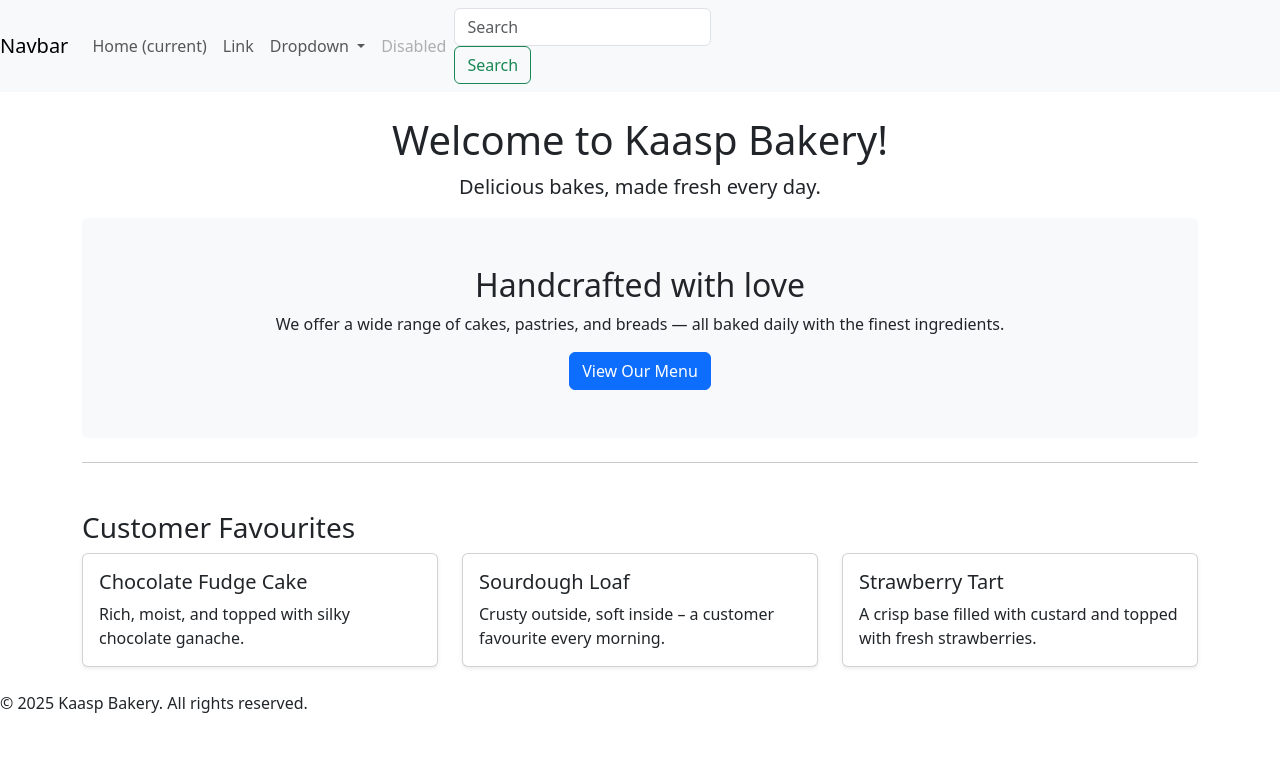
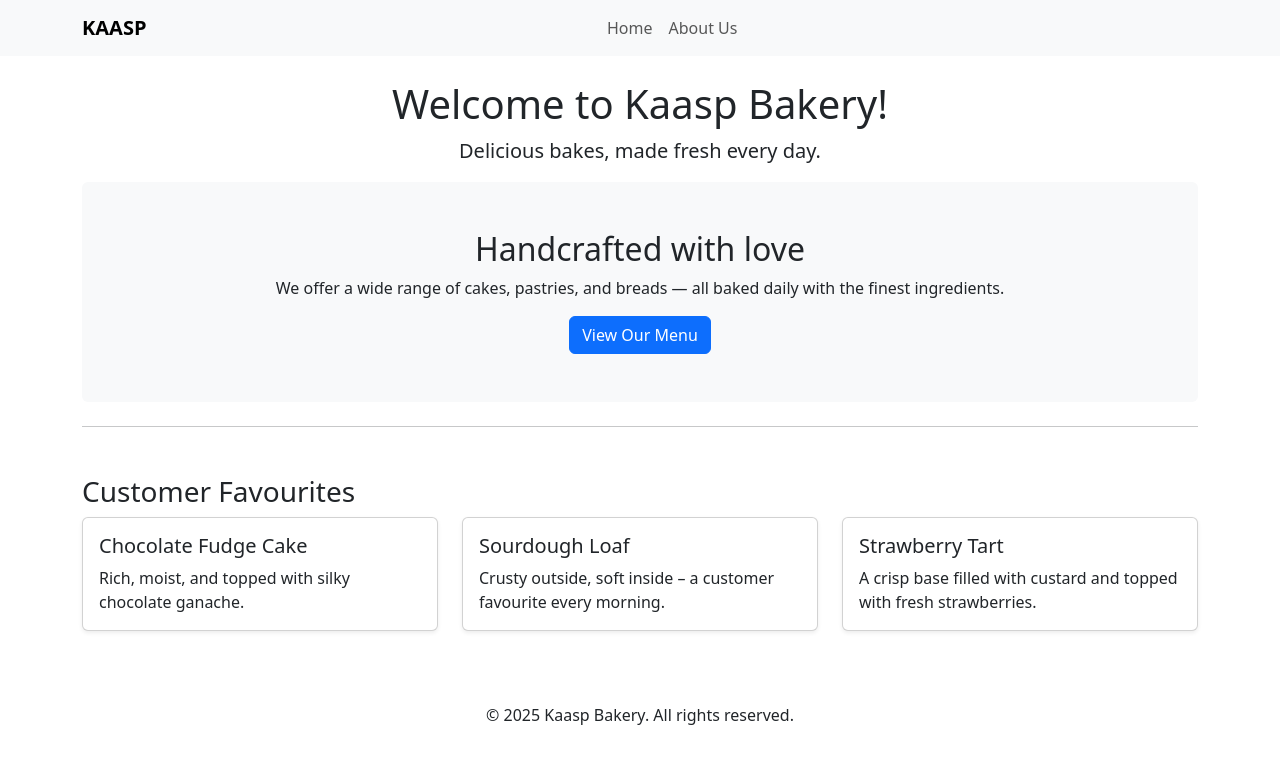
Before and after one commit to aimanaa6/final_project, a Flask app: page / in a window 1280 px wide. Shown: the top 764 px of the page. Run offline with Flask 3, Linux system fonts and the light colour scheme.

Commit message:
CREATE: new html file for about us page EDIT: modified the layout file

```diff
--- a/application/routes.py
+++ b/application/routes.py
@@ -7,5 +7,10 @@ app = Flask(__name__)
 def home():
     return render_template('home.html', title='Home')
 
+@app.route('/aboutus')
+def aboutus():
+    return render_template('aboutus.html', title='About Us')
+
+
 if __name__ == '__main__':
     app.run(debug=True)
--- a/application/templates/home.html
+++ b/application/templates/home.html
@@ -11,7 +11,7 @@
             <div class="p-5 bg-light rounded">
                 <h2>Handcrafted with love</h2>
                 <p>We offer a wide range of cakes, pastries, and breads — all baked daily with the finest ingredients.</p>
-                <a href="{{ url_for('menu') }}" class="btn btn-primary">View Our Menu</a>
+                <a href="/menu" class="btn btn-primary">View Our Menu</a>  <!-- Temporarily hardcoded URL -->
             </div>
         </div>
     </div>
--- a/application/templates/layout.html
+++ b/application/templates/layout.html
@@ -10,38 +10,18 @@
 <body>
     <header>
         <nav class="navbar navbar-expand-lg navbar-light bg-light">
-  <a class="navbar-brand" href="#">Navbar</a>
-  <button class="navbar-toggler" type="button" data-toggle="collapse" data-target="#navbarSupportedContent" aria-controls="navbarSupportedContent" aria-expanded="false" aria-label="Toggle navigation">
-    <span class="navbar-toggler-icon"></span>
-  </button>
-
-  <div class="collapse navbar-collapse" id="navbarSupportedContent">
-    <ul class="navbar-nav mr-auto">
-      <li class="nav-item active">
-        <a class="nav-link" href="#">Home <span class="sr-only">(current)</span></a>
+            <div class="container">
+                <a class="navbar-brand mx-auto fw-bold" href="#">KAASP</a>
+                <div class="collapse navbar-collapse justify-content-center">
+                    <ul class="navbar-nav">
+                        <li class="nav-item">
+                            <a class="nav-link" href="{{ url_for('home') }}">Home</a>
                         </li>
                         <li class="nav-item">
-        <a class="nav-link" href="#">Link</a>
-      </li>
-      <li class="nav-item dropdown">
-        <a class="nav-link dropdown-toggle" href="#" id="navbarDropdown" role="button" data-toggle="dropdown" aria-haspopup="true" aria-expanded="false">
-          Dropdown
-        </a>
-        <div class="dropdown-menu" aria-labelledby="navbarDropdown">
-          <a class="dropdown-item" href="#">Action</a>
-          <a class="dropdown-item" href="#">Another action</a>
-          <div class="dropdown-divider"></div>
-          <a class="dropdown-item" href="#">Something else here</a>
-        </div>
-      </li>
-      <li class="nav-item">
-        <a class="nav-link disabled" href="#">Disabled</a>
+                            <a class="nav-link" href="{{ url_for('aboutus') }}">About Us</a>
                         </li>
                     </ul>
-    <form class="form-inline my-2 my-lg-0">
-      <input class="form-control mr-sm-2" type="search" placeholder="Search" aria-label="Search">
-      <button class="btn btn-outline-success my-2 my-sm-0" type="submit">Search</button>
-    </form>
+                </div>
             </div>
         </nav>
     </header>
@@ -52,9 +32,10 @@
         {% endblock %}
     </main>
 
-    <footer>
+    <footer class="text-center mt-5">
         <p>&copy; 2025 Kaasp Bakery. All rights reserved.</p>
     </footer>
+
     <script src="https://cdn.jsdelivr.net/npm/bootstrap@5.3.5/dist/js/bootstrap.bundle.min.js" integrity="sha384-k6d4wzSIapyDyv1kpU366/PK5hCdSbCRGRCMv+eplOQJWyd1fbcAu9OCUj5zNLiq" crossorigin="anonymous"></script>
 </body>
 </html>
```
Also changed, not shown: application/templates/aboutus.html (added, +42 -0 lines). Lines whose indentation alone changed are shown as unchanged.
